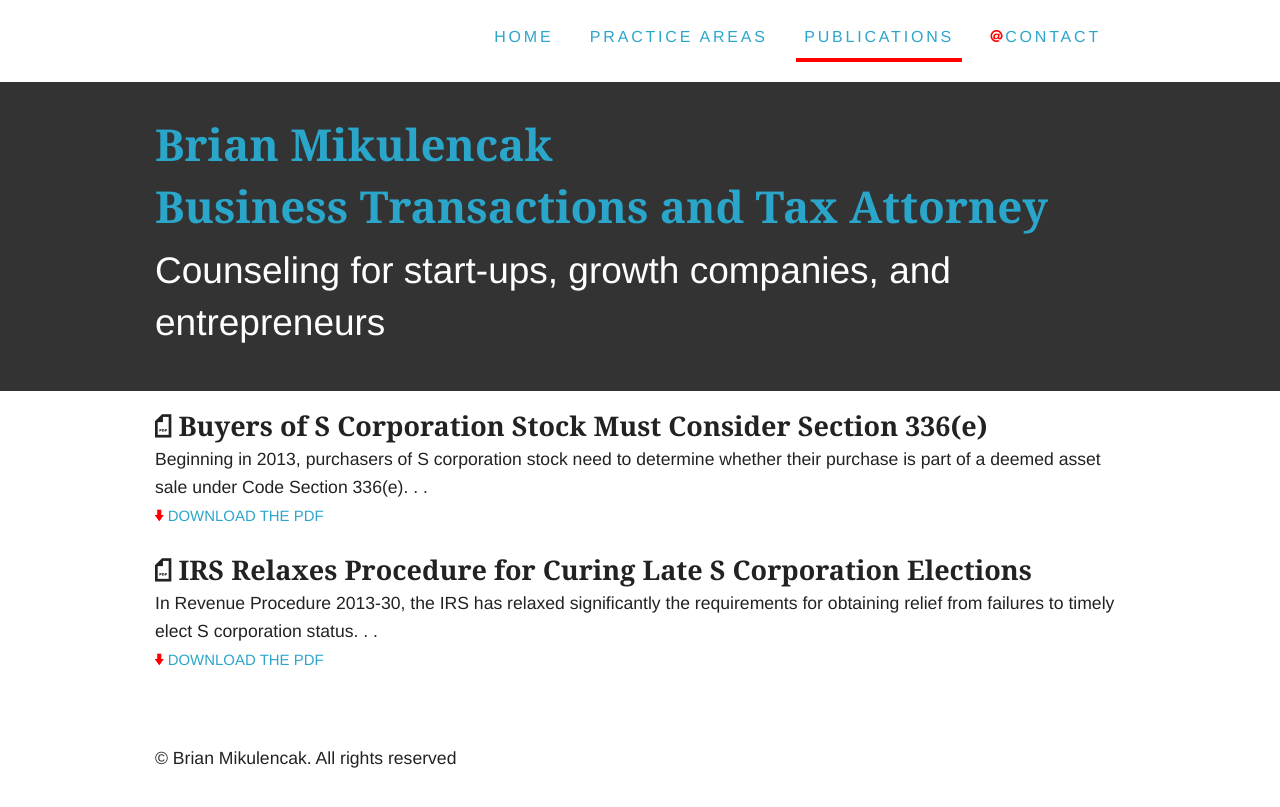
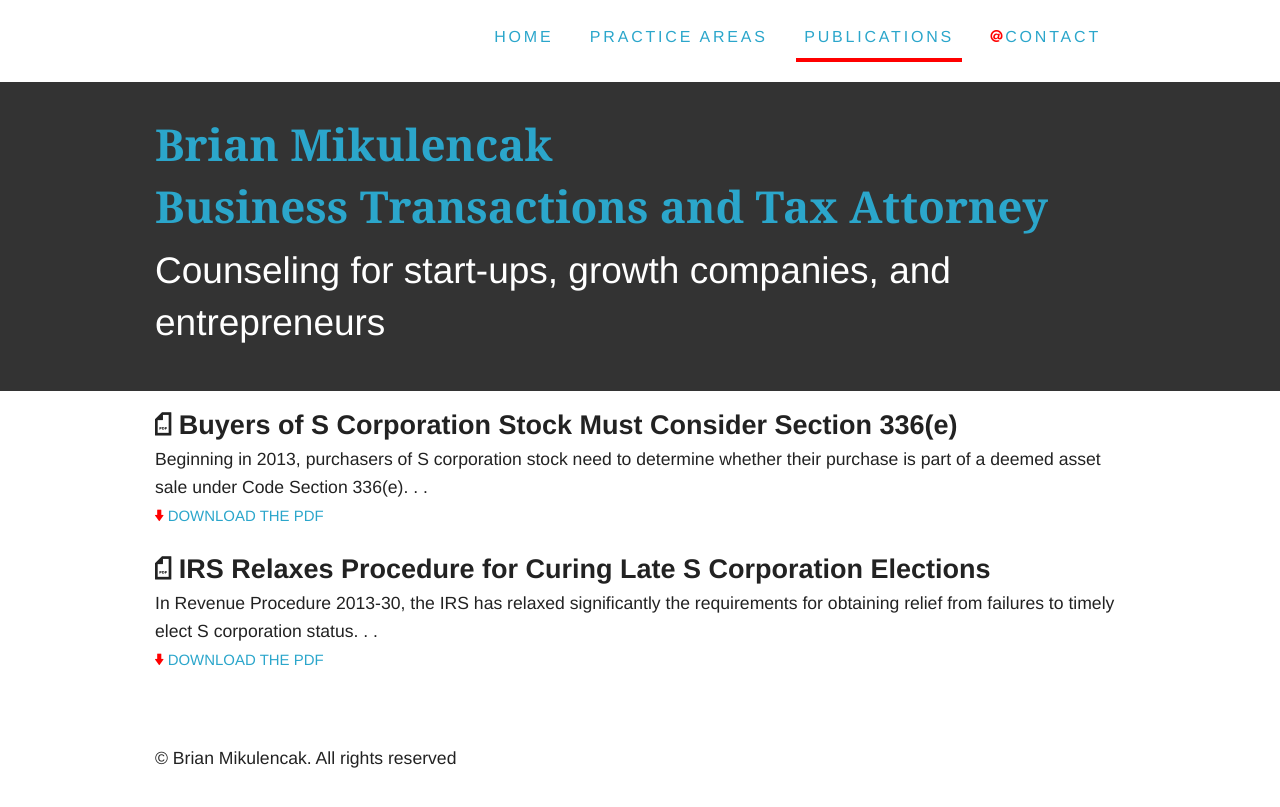
Before and after one commit to brianmik/bmaustinlaw, a Jekyll site: the page built from publications.html, in a window 1280 px wide. Shown: the top 807 px of the page. Built offline with Jekyll 4.4.1, drawn with Linux system fonts in a browser that asks for light colours; Markdown is read by kramdown in place of the engine named in the settings.

Commit message:
updated typography in publication titles and main.css

```diff
--- a/css/main.css
+++ b/css/main.css
@@ -79,10 +79,6 @@ p {
 
 .nav-item:hover {
   border-bottom: 4px solid red;
-}
-
-.pub-title {
-  font-family: Georgia, Serif;
 }
 
 .site-name {
--- a/publications.html
+++ b/publications.html
@@ -6,11 +6,11 @@ title:  Publications
 <div id="middle">
 	<div class="row">
 		<div class="large-12 columns">
-      <h3 class="pub-title space-none"><i class="fi-page-pdf"></i> Buyers of S Corporation Stock Must Consider Section 336(e)</h4>
+      <h3 class="space-none"><i class="fi-page-pdf"></i> Buyers of S Corporation Stock Must Consider Section 336(e)</h4>
       <p class="space-none">Beginning in 2013, purchasers of S corporation stock need to determine whether their purchase is part of a deemed asset sale under Code Section 336(e). . .</p>
       <p><a class="uppercase small" href="docs/130903-336e-scorp-stock.pdf"><i class="fi-arrow-down red"></i> Download the PDF</a></p>
 
-      <h3 class="pub-title space-none"><i class="fi-page-pdf"></i> IRS Relaxes Procedure for Curing Late S Corporation Elections</h4>
+      <h3 class="space-none"><i class="fi-page-pdf"></i> IRS Relaxes Procedure for Curing Late S Corporation Elections</h4>
       <p class="space-none">In Revenue Procedure 2013-30, the IRS has relaxed significantly the requirements for obtaining relief from failures to timely elect S corporation status. . .</p>
       <p><a class="uppercase small" href="docs/130820-irs-scorp-elections.pdf"><i class="fi-arrow-down red"></i> Download the PDF</a></p>
     </div>
```
